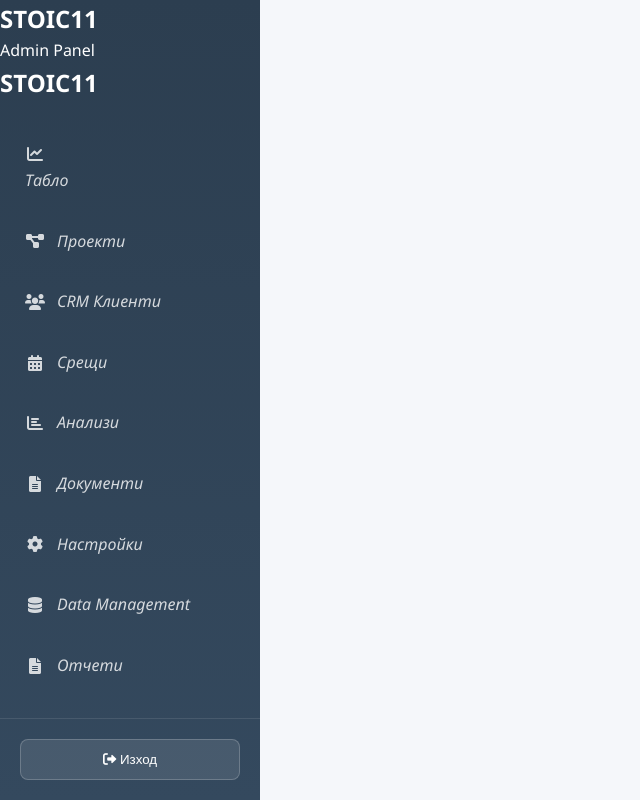
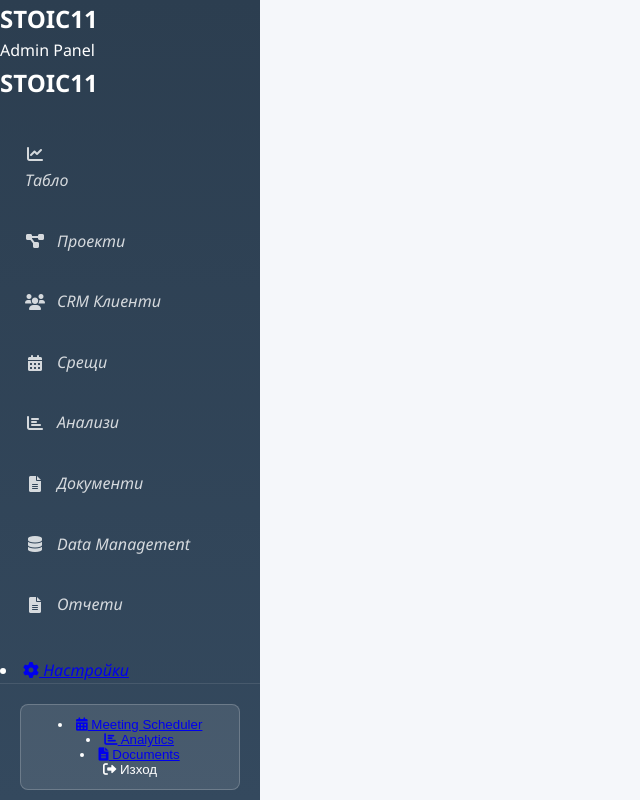
Before and after one commit to StoicDaniela/Stoic-business-management-platform, a website: page admin-dashboard .html in a window 1280 px wide. Shown: the whole page, without its empty margins (0-640 px from the left). Drawn offline with Linux system fonts and the light colour scheme.

Commit message:
Update admin-dashboard

```diff
--- a/admin-dashboard .html
+++ b/admin-dashboard .html
@@ -26,12 +26,31 @@
                 <li><a href="meeting-scheduler.html"><i class="fas fa-calendar-alt"></i> Срещи</a></li>
                 <li><a href="analytics.html"><i class="fas fa-chart-bar"></i> Анализи</a></li>
                 <li><a href="documents.html"><i class="fas fa-file-alt"></i> Документи</a></li>
-                <li><a href="settings.html"><i class="fas fa-cog"></i> Настройки</a></li>
+
                 <li><a href="data-import.html"><i class="fas fa-database"></i> Data Management</a></li>
                 <li><a href="reports.html"><i class="fas fa-file-alt"></i> Отчети</a></ul>
-
+                <li><a href="settings.html"><i class="fas fa-cog"></i> Настройки</a></li>
             <div class="sidebar-footer">
                 <button onclick="logout()" class="logout-btn">
+
+ </li>
+    <li class="nav-item">
+        <a class="nav-link" href="javascript:void(0)" onclick="window.open('https://stoicdaniela.github.io/Stoic-business-management-platform/meeting-scheduler.html', '_blank')">
+            <i class="fas fa-calendar-alt"></i> Meeting Scheduler
+        </a>
+    </li>
+    <li class="nav-item">
+        <a class="nav-link" href="javascript:void(0)" onclick="window.open('https://stoicdaniela.github.io/Stoic-business-management-platform/analytics.html', '_blank')">
+            <i class="fas fa-chart-bar"></i> Analytics
+        </a>
+    </li>
+    <li class="nav-item">
+        <a class="nav-link" href="javascript:void(0)" onclick="window.open('https://stoicdaniela.github.io/Stoic-business-management-platform/documents.html', '_blank')">
+            <i class="fas fa-file-alt"></i> Documents
+        </a>
+    </li>
+</ul>
+
                     <i class="fas fa-sign-out-alt"></i> Изход
                 </button>
             </div>
```
